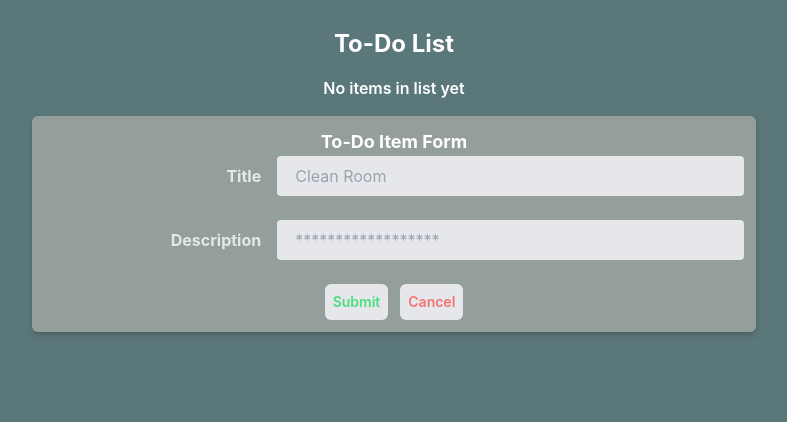
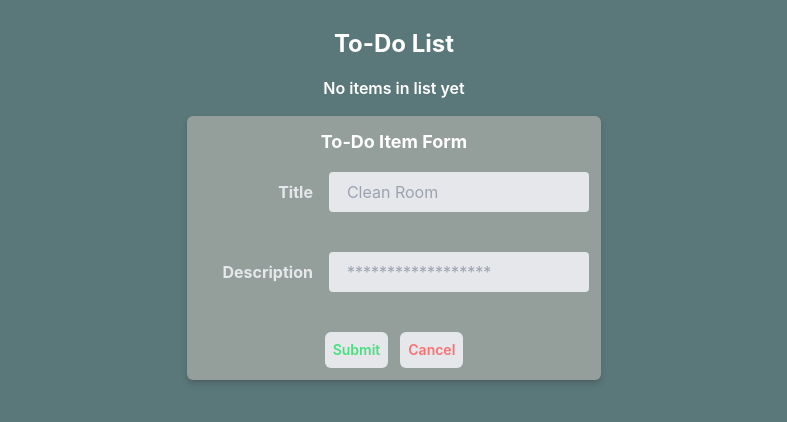
Before and after one commit to MichaelHeinzman/React-To-Do-List, a React (Create React App) app: page / in a window 1280 px wide. Both pictures are taken after a click on the button "ADD ITEM". Shown: the top 422 px of the page, without its empty margins (246-1033 px from the left). Built offline with nearby package versions, Linux system fonts and the light colour scheme.

Commit message:
Fixed a few ui issues with form.

```diff
--- a/src/components/ListComponents/ListItemForm.jsx
+++ b/src/components/ListComponents/ListItemForm.jsx
@@ -19,8 +19,10 @@ const ListItemForm = ({disableForm}) => {
   }
 
   return (
-    <form className="w-full flex flex-col bg-[#949f9b] p-3 rounded-md shadow-[#3f3f3f4e] shadow-md self-center">
+    <form className="w-max flex flex-col bg-[#949f9b] p-3 rounded-md shadow-[#3f3f3f4e] shadow-md self-center gap-y-4">
         <h3 className="text-white font-bold text-center text-lg">To-Do Item Form</h3>
+
+        {/* Title */}
         <div className="md:flex md:items-center mb-6">
           <div className="md:w-1/3">
             <label className="block text-gray-200 font-bold md:text-right mb-1 md:mb-0 pr-4" for="inline-full-name">
@@ -31,6 +33,8 @@ const ListItemForm = ({disableForm}) => {
             <input className="bg-gray-200 appearance-none border-2 border-gray-200 rounded w-full py-2 px-4 text-gray-700 leading-tight focus:outline-none focus:bg-white focus:border-[#5a7779]" id="inline-full-name" type="text" placeholder='Clean Room' value={title} onChange={(e) => setTitle(e.target.value)}/>
           </div>
         </div>
+
+        {/* Description */}
         <div className="md:flex md:items-center mb-6">
           <div className="md:w-1/3">
             <label className="block text-gray-200 font-bold md:text-right mb-1 md:mb-0 pr-4" for="inline-password">
@@ -42,6 +46,7 @@ const ListItemForm = ({disableForm}) => {
           </div>
         </div>
 
+
         <div className="flex self-center gap-3">
           <button className="bg-gray-200 text-sm text-green-400 font-semibold p-2 rounded-md self-center hover:text-gray-200 hover:bg-green-400" onClick={onFormSubmit}>Submit</button>
           <button className="bg-gray-200 text-sm text-red-400 font-semibold p-2 rounded-md self-center hover:text-gray-200 hover:bg-red-400" onClick={disableForm}>Cancel</button>
```
